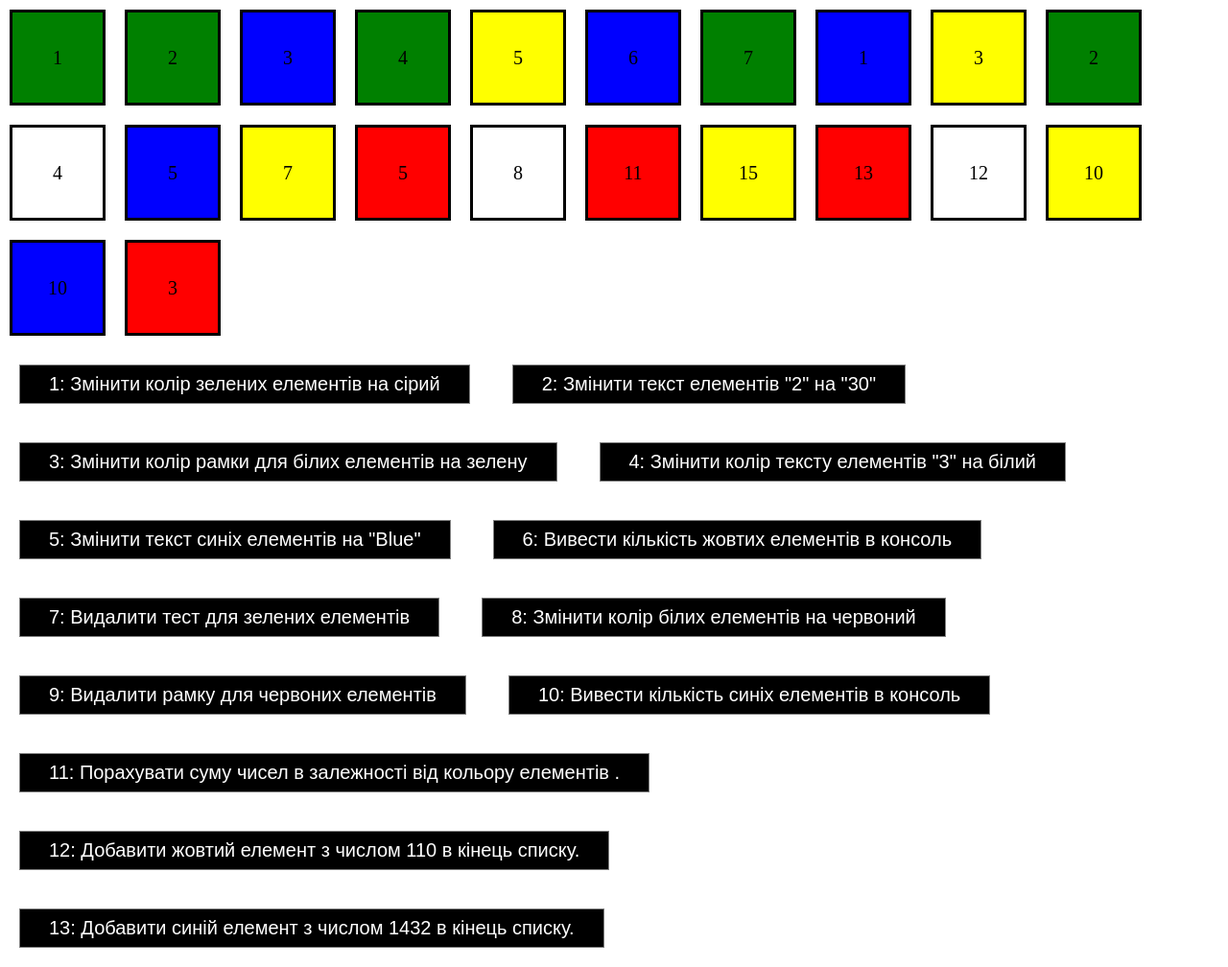
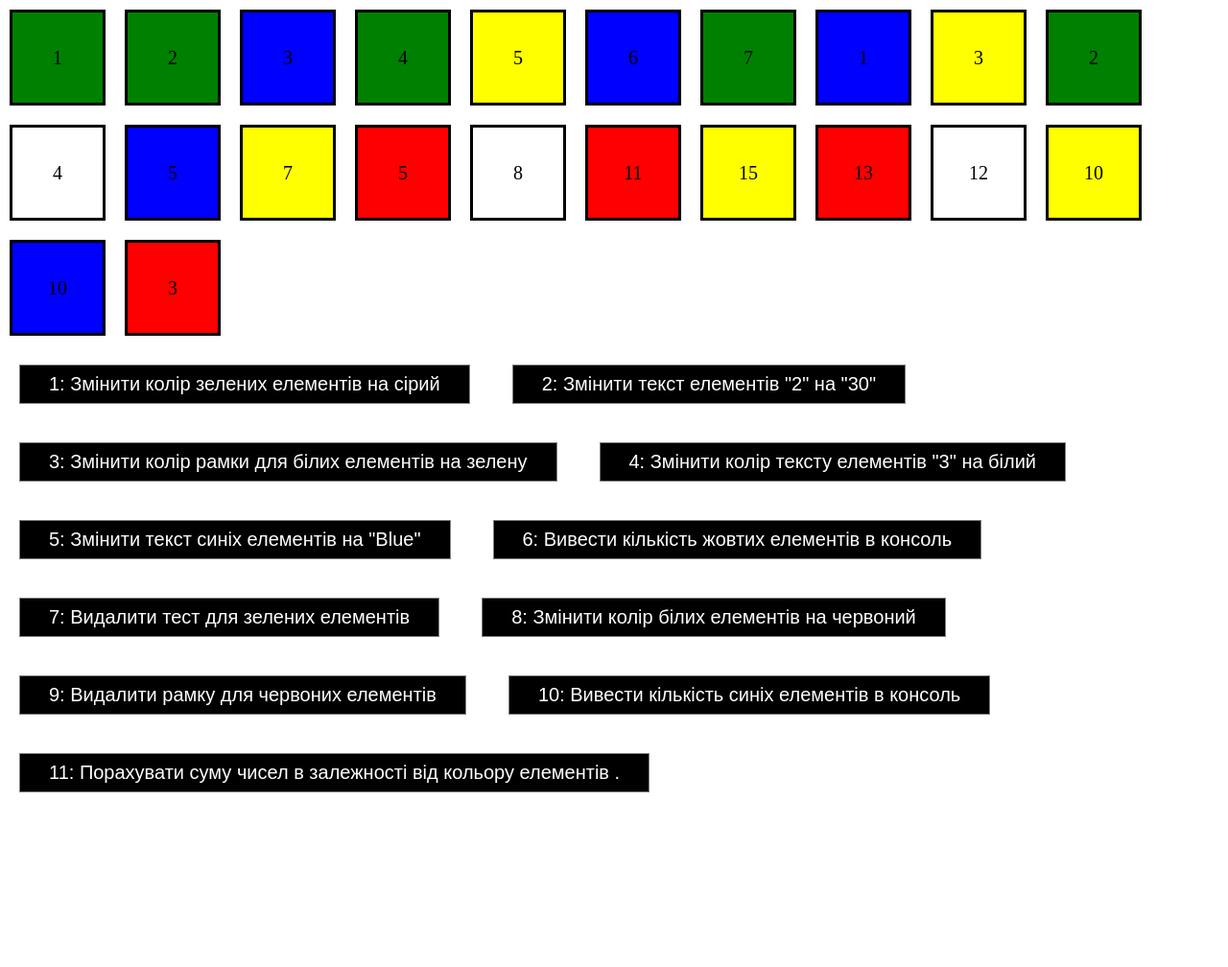
Before and after one commit to VitaliiMelnychukDev/jsCourse, a website: page projects/3_events_home_task/index.html in a window 1280 px wide. Shown: the whole page at 96% size. After the commit the page ends 846 px from the top, so only its background shows below. Drawn offline with Linux system fonts and the light colour scheme.

Commit message:
Remove odd buttons

```diff
--- a/projects/3_events_home_task/index.html
+++ b/projects/3_events_home_task/index.html
@@ -86,12 +86,6 @@
         <button>
           11: Порахувати суму чисел в залежності від кольору елементів .
         </button>
-        <button>
-          12: Добавити жовтий елемент з числом 110 в кінець списку.
-        </button>
-        <button>
-          13: Добавити синій елемент з числом 1432 в кінець списку.
-        </button>
       </div>
     </main>
   </body>
```
